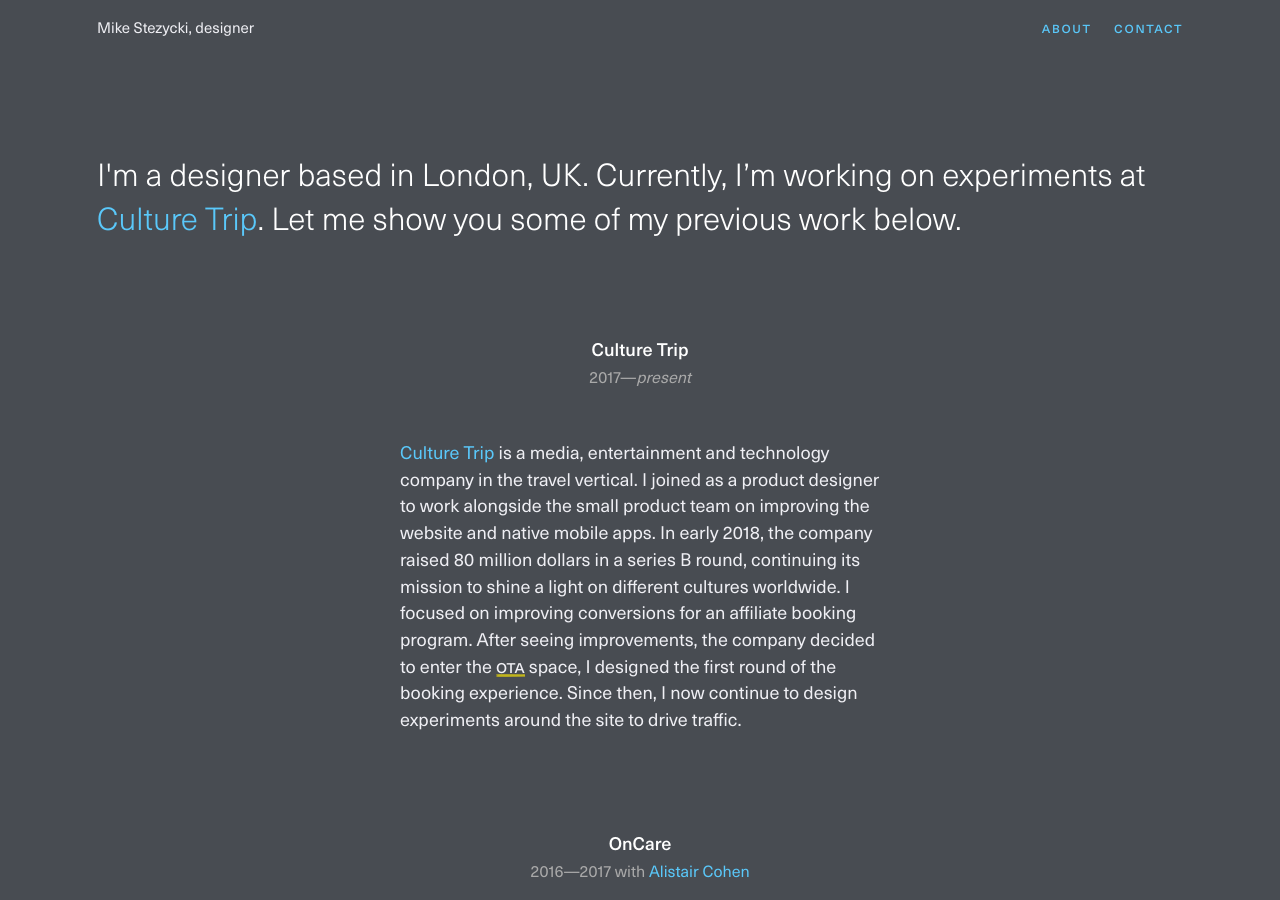
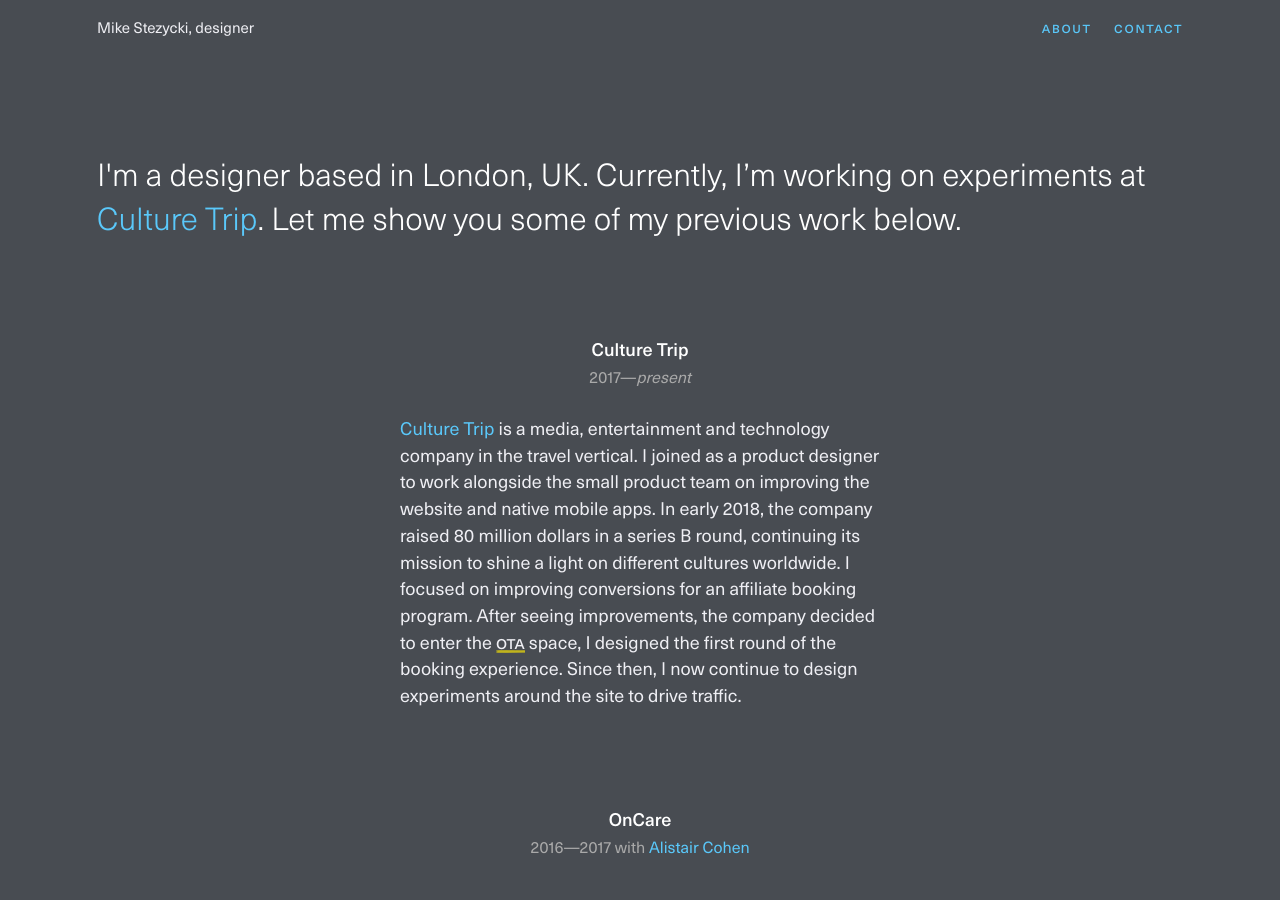
Before and after one commit to mr-stezz/mr-stezz.github.io, a Jekyll site: the page built from index.html, in a window 1280 px wide and 900 px high. Built offline with Jekyll 4.4.1, drawn with Linux system fonts in a browser that asks for light colours.

Commit message:
remove empty figure

```diff
--- a/_includes/_projects.culture-trip.html
+++ b/_includes/_projects.culture-trip.html
@@ -1,7 +1,5 @@
 <section class="u--m-bottom--huge">
   <h2 class="heading  no-spacing  page-title">Culture Trip</h2>
   <p class="heading  page-subtitle  t--center">2017&mdash;<i>present</i></p>
-  <figure class="gallery">
-  </figure>
   <p class="text-col"><a href="https://theculturetrip.com" title="Location based inspiration and content to make you feel like a local, everywhere.">Culture Trip</a> is a media, entertainment and technology company in the travel vertical. I joined as a product designer to work alongside the small product team on improving the website and native mobile apps. In early 2018, the company raised 80 million dollars in a series B round, continuing its mission to shine a light on different cultures worldwide. I focused on improving conversions for an affiliate booking program. After seeing improvements, the company decided to enter the <abbr title="Online Travel Agent">OTA</abbr> space, I designed the first round of the booking experience. Since then, I now continue to design experiments around the site to drive traffic.</p>
 </section>
```
